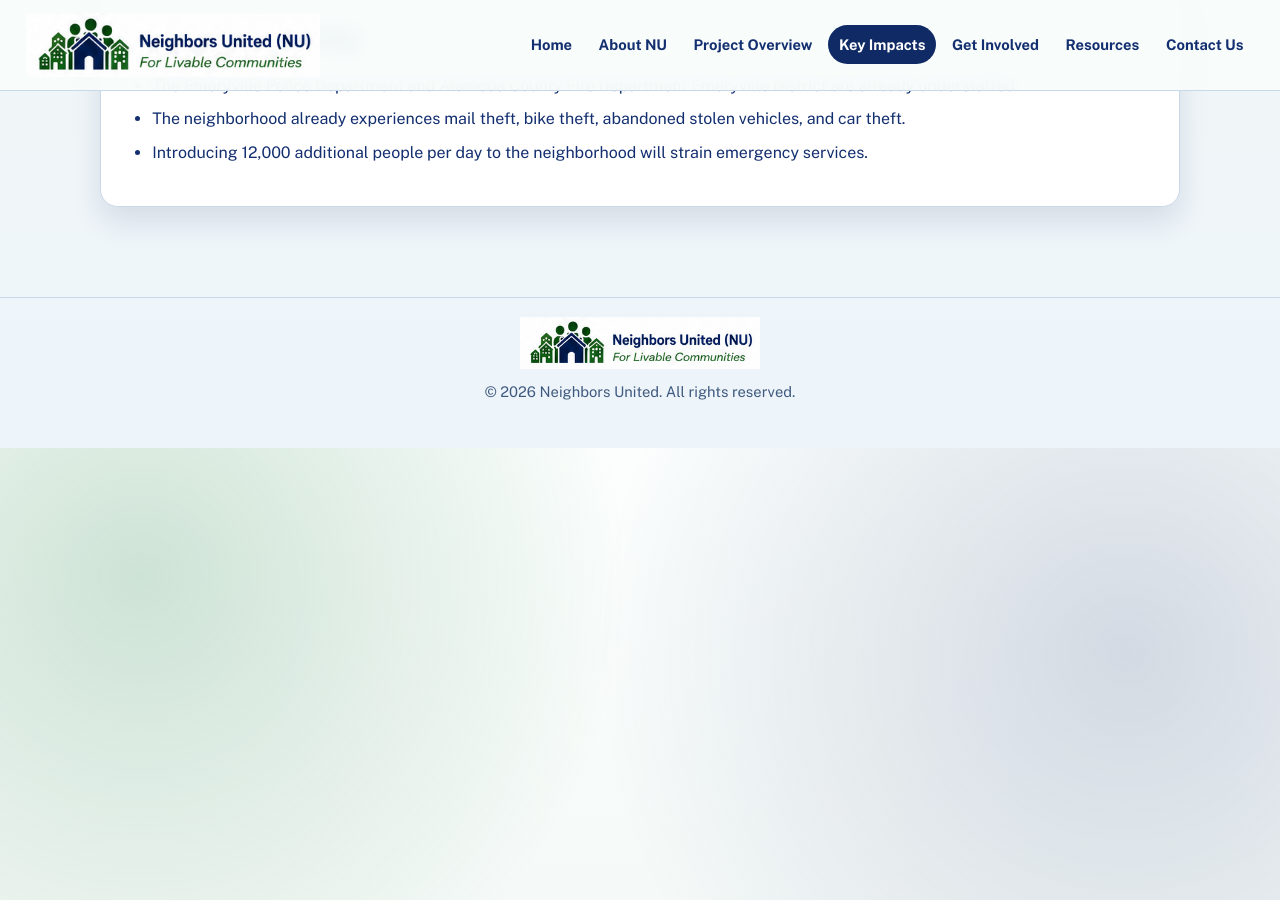
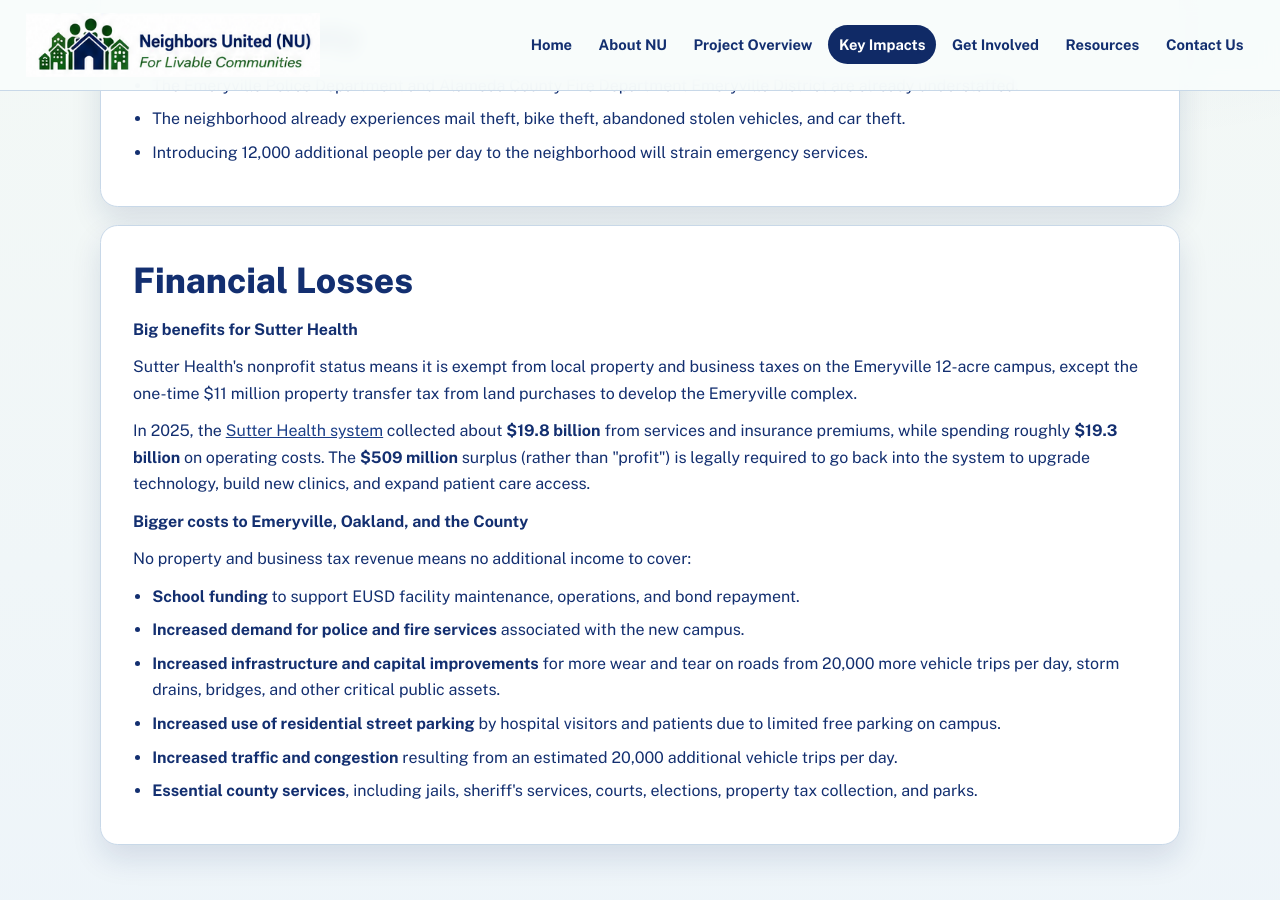
Before and after one commit to kcmasterpiece/neighbors-united, a Jekyll site: the page built from key-impacts.md, in a window 1280 px wide and 900 px high, scrolled down 834 px. Built offline with Jekyll 4.4.1, drawn with Linux system fonts in a browser that asks for light colours.

Commit message:
Add Financial Losses section to Key Impacts

```diff
--- a/key-impacts.md
+++ b/key-impacts.md
@@ -34,3 +34,33 @@
     <li>Introducing 12,000 additional people per day to the neighborhood will strain emergency services.</li>
   </ul>
 </section>
+
+<section class="panel">
+  <h2>Financial Losses</h2>
+
+  <p><strong>Big benefits for Sutter Health</strong></p>
+  <p>
+    Sutter Health's nonprofit status means it is exempt from local property and business taxes on the
+    Emeryville 12-acre campus, except the one-time $11 million property transfer tax from land purchases
+    to develop the Emeryville complex.
+  </p>
+  <p>
+    In 2025, the
+    <a href="https://www.sutterhealth.org/about-us/financials" target="_blank" rel="noopener">Sutter Health system</a>
+    collected about <strong>$19.8 billion</strong> from services and insurance premiums, while spending roughly
+    <strong>$19.3 billion</strong> on operating costs. The <strong>$509 million</strong> surplus (rather than "profit")
+    is legally required to go back into the system to upgrade technology, build new clinics, and expand
+    patient care access.
+  </p>
+
+  <p><strong>Bigger costs to Emeryville, Oakland, and the County</strong></p>
+  <p>No property and business tax revenue means no additional income to cover:</p>
+  <ul>
+    <li><strong>School funding</strong> to support EUSD facility maintenance, operations, and bond repayment.</li>
+    <li><strong>Increased demand for police and fire services</strong> associated with the new campus.</li>
+    <li><strong>Increased infrastructure and capital improvements</strong> for more wear and tear on roads from 20,000 more vehicle trips per day, storm drains, bridges, and other critical public assets.</li>
+    <li><strong>Increased use of residential street parking</strong> by hospital visitors and patients due to limited free parking on campus.</li>
+    <li><strong>Increased traffic and congestion</strong> resulting from an estimated 20,000 additional vehicle trips per day.</li>
+    <li><strong>Essential county services</strong>, including jails, sheriff's services, courts, elections, property tax collection, and parks.</li>
+  </ul>
+</section>
```
